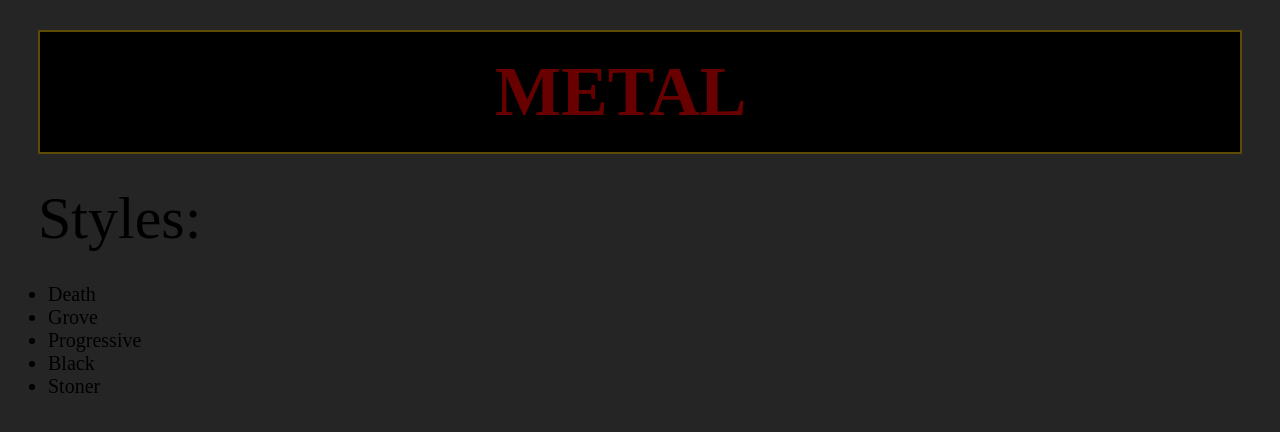
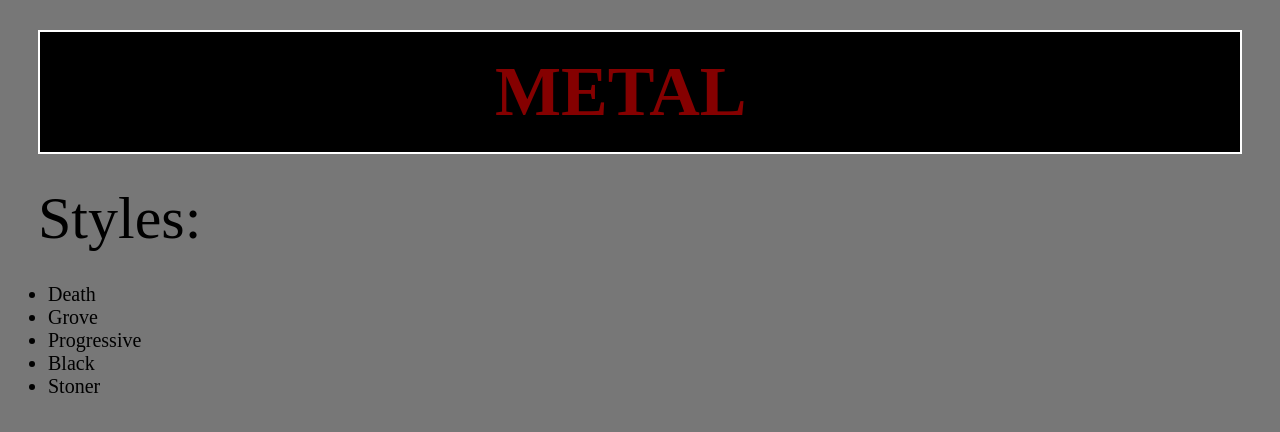
Before and after one commit to SergeiSherstnev/LEARN, a plain HTML site: page Task 1/index.html in a window 1280 px wide. Drawn offline with Linux system fonts and the light colour scheme.

Commit message:
change color

```diff
--- a/Task 1/style.css
+++ b/Task 1/style.css
@@ -1,15 +1,15 @@
 .title {
     font-size: 70px;
-    border: 2px solid rgb(92, 75, 1);
+    border: 2px solid white;
     margin: 30px;
     padding: 20px;
     padding-left: 36%;
-    color: rgb(104, 0, 0);
+    color: rgb(133, 0, 0);
     background-color:black;
 }
 
 body {
-    background-color: rgb(37, 37, 37);
+    background-color: rgb(119, 119, 119);
 }
 
 .styl {
```
